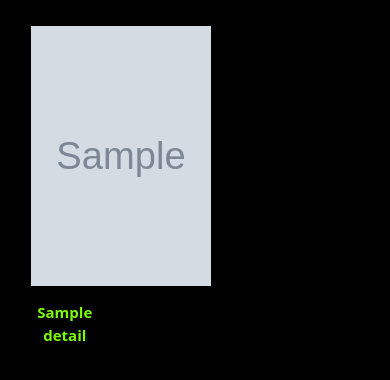
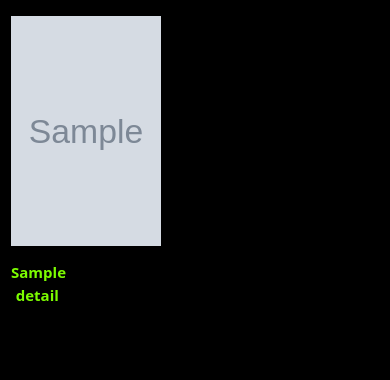
Before and after one commit to AdityaP1837/hanime-site, a Flask app: template templates/main-page.html in a window 390 px wide. Shown: the part 74-454 px from the top of the page. Run offline with Flask 3, Linux system fonts and the light colour scheme; the template is opened without the code that fills it: most values are stand-ins (such as "Sample title", 1, 10 or a date in 2020); grey boxes marked "Sample" are stand-in pictures.

Commit message:
Update style.css

```diff
--- a/static/style.css
+++ b/static/style.css
@@ -293,6 +293,9 @@ body {
   .main-container .navigation-links{
     display: none;
   }
+  .contents{
+    padding: 0;
+  }
   .contents h2{
     display: none;
   }
@@ -304,8 +307,8 @@ body {
     height: 335px;
   }
   .contents .content .container .row .col .p-3 img{
-    width: 180px;
-    height: 260px;
+    width: 150px;
+    height: 230px;
   }
 
   /*! Pick Your Poison */
@@ -335,7 +338,7 @@ body {
     margin-right: 0;
   }
   .img img{
-    width: 250px;
+    width: 120px;
   }
   .hn-info-table{
     display: none;
```
